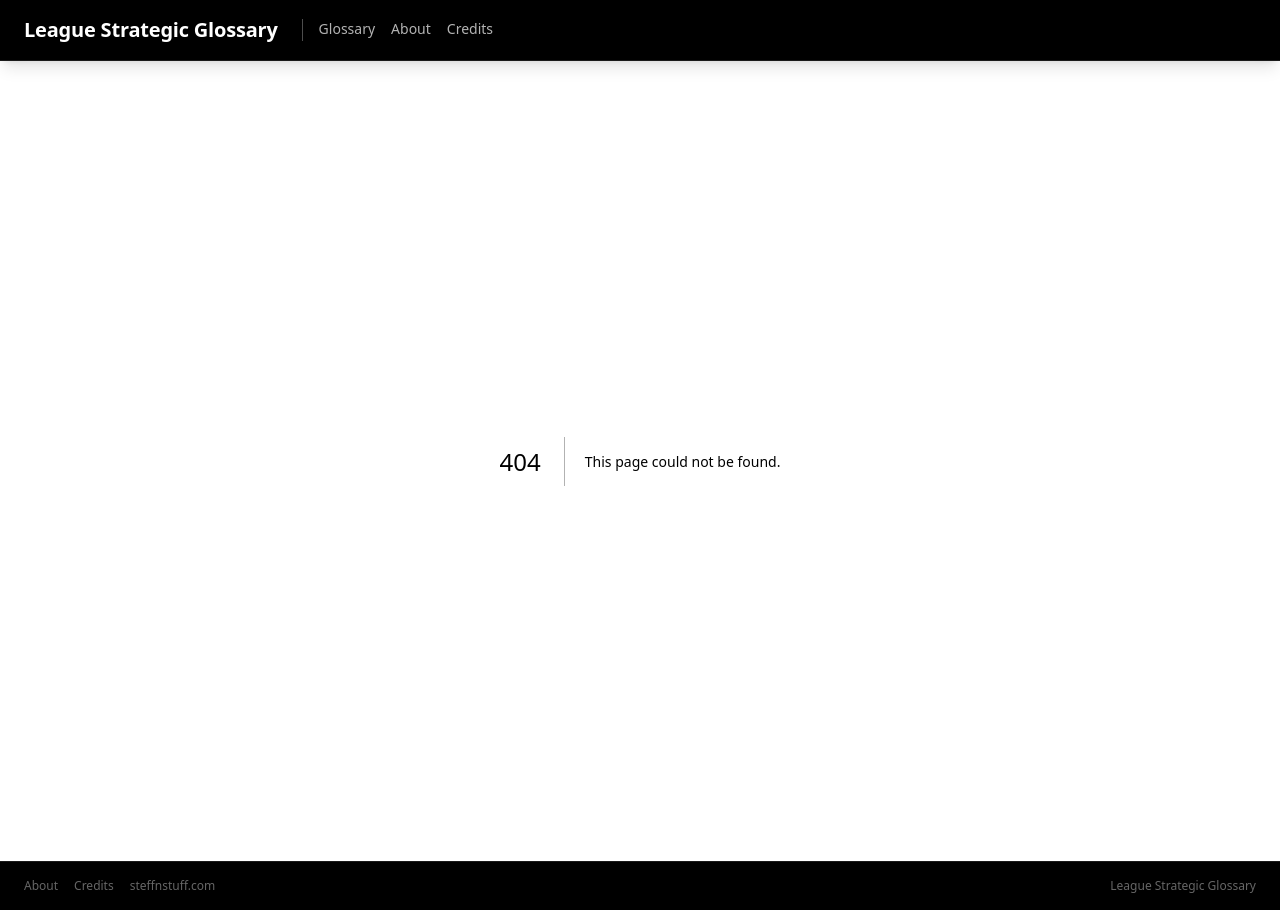
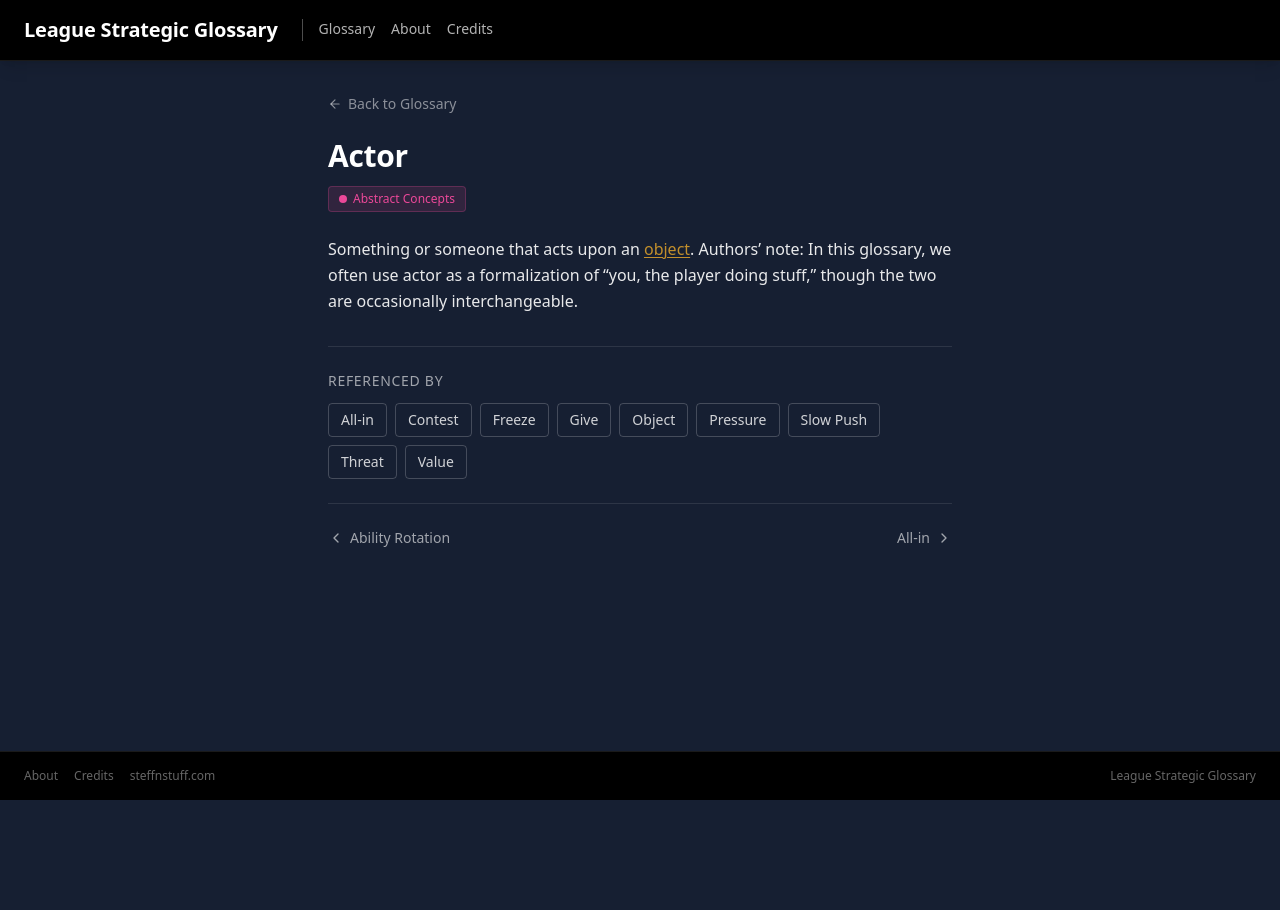
Before and after one commit to peachfuzzz/league-strategic-glossary, a Next.js app: page /term/actor in a window 1280 px wide. Before the commit this address had no page. After the commit the page ends 800 px from the top, so only its background shows below. Built offline with nearby package versions, Linux system fonts and the light colour scheme.

Commit message:
term pages
unique pages for each term for linking off, does not yet have og image generation, accessed by clicking on the title of the term

```diff
--- /dev/null
+++ b/src/app/term/[slug]/page.tsx
@@ -0,0 +1,94 @@
+import type { Metadata } from 'next';
+import { notFound } from 'next/navigation';
+import { glossaryData } from '@/data/glossaryData';
+import { getTagConfig } from '@/config/tags.config';
+import TermPageContent from '@/components/TermPageContent';
+
+interface TermPageProps {
+  params: Promise<{ slug: string }>;
+}
+
+export async function generateStaticParams() {
+  return glossaryData.map((term) => ({
+    slug: term.id,
+  }));
+}
+
+export async function generateMetadata({ params }: TermPageProps): Promise<Metadata> {
+  const { slug } = await params;
+  const term = glossaryData.find((t) => t.id === slug);
+
+  if (!term) {
+    return { title: 'Term Not Found' };
+  }
+
+  // Strip backticks and truncate definition for description
+  const cleanDefinition = term.definition.replace(/`([^`]+)`/g, '$1');
+  const description =
+    cleanDefinition.length > 160
+      ? cleanDefinition.substring(0, 157) + '...'
+      : cleanDefinition;
+
+  const tagLabels = term.tags
+    .map((t) => getTagConfig(t)?.label)
+    .filter(Boolean)
+    .join(', ');
+
+  return {
+    title: `${term.term} - League Strategic Glossary`,
+    description,
+    openGraph: {
+      title: term.term,
+      description,
+      url: `https://glossary.steffnstuff.com/term/${term.id}`,
+      siteName: 'League Strategic Glossary',
+      type: 'article',
+      tags: tagLabels ? [tagLabels] : undefined,
+    },
+    twitter: {
+      card: 'summary',
+      title: term.term,
+      description,
+    },
+  };
+}
+
+export default async function TermPage({ params }: TermPageProps) {
+  const { slug } = await params;
+  const term = glossaryData.find((t) => t.id === slug);
+
+  if (!term) {
+    notFound();
+  }
+
+  // Resolve manual links
+  const manualLinks = term.links
+    .map((id) => glossaryData.find((t) => t.id === id))
+    .filter((t): t is NonNullable<typeof t> => t !== undefined);
+
+  // Find terms that link back to this term
+  const backLinks = glossaryData.filter(
+    (t) =>
+      t.id !== term.id &&
+      (t.links.includes(term.id) || (t.autoLinks || []).includes(term.id))
+  );
+
+  // Alphabetical neighbors for prev/next navigation
+  const sorted = [...glossaryData].sort((a, b) =>
+    a.term.localeCompare(b.term)
+  );
+  const currentIndex = sorted.findIndex((t) => t.id === term.id);
+  const prevTerm = currentIndex > 0 ? sorted[currentIndex - 1] : null;
+  const nextTerm =
+    currentIndex < sorted.length - 1 ? sorted[currentIndex + 1] : null;
+
+  return (
+    <TermPageContent
+      term={term}
+      manualLinks={manualLinks}
+      backLinks={backLinks}
+      prevTerm={prevTerm}
+      nextTerm={nextTerm}
+    />
+  );
+}
--- a/src/components/GraphView.tsx
+++ b/src/components/GraphView.tsx
@@ -1,6 +1,7 @@
 'use client'
 
 import React, { useEffect, useRef } from 'react';
+import Link from 'next/link';
 import { X } from 'lucide-react';
 import { GlossaryTerm, tagColors } from '@/data/glossaryData';
 import { GRAPH_PHYSICS_CONFIG } from '@/config/graph.config';
@@ -659,8 +660,10 @@ export default function GraphView({
         <div className="absolute bottom-6 right-6 bg-[#1e2d45] border border-[rgba(255,255,255,0.2)] rounded shadow-paper-lg p-5 max-w-sm">
           <div className="flex items-start justify-between gap-3 mb-3">
             <div className="flex-1">
-              <h3 className="text-xl font-display text-white leading-tight">
-                {selectedNode.term}
+              <h3 className="text-xl font-display leading-tight">
+                <Link href={`/term/${selectedNode.id}`} className="text-white hover:text-[#c28f2c] transition-colors">
+                  {selectedNode.term}
+                </Link>
               </h3>
               {selectedNode.alternates && selectedNode.alternates.length > 0 && (
                 <p className="text-xs text-[rgba(255,255,255,0.5)] italic mt-1 font-light">
--- a/src/components/ListView.tsx
+++ b/src/components/ListView.tsx
@@ -1,6 +1,7 @@
 'use client'
 
 import React from 'react';
+import Link from 'next/link';
 import { Search } from 'lucide-react';
 import { GlossaryTerm, tagColors } from '@/data/glossaryData';
 
@@ -149,7 +150,11 @@ export default function ListView({
             >
               <div className="flex items-start justify-between gap-3 mb-3">
                 <div className="flex-1">
-                  <h3 className="text-lg font-display text-white">{term.term}</h3>
+                  <h3 className="text-lg font-display">
+                    <Link href={`/term/${term.id}`} className="text-white hover:text-[#c28f2c] transition-colors">
+                      {term.term}
+                    </Link>
+                  </h3>
                   {term.alternates && term.alternates.length > 0 && (
                     <p className="text-xs text-[rgba(255,255,255,0.5)] italic mt-1 font-light">
                       Also: {term.alternates.join(', ')}
--- /dev/null
+++ b/src/components/TermPageContent.tsx
@@ -0,0 +1,218 @@
+'use client';
+
+import Link from 'next/link';
+import { ChevronLeft, ChevronRight, ArrowLeft } from 'lucide-react';
+import { GlossaryTerm, glossaryData } from '@/data/glossaryData';
+import { getTagConfig } from '@/config/tags.config';
+
+interface TermPageContentProps {
+  term: GlossaryTerm;
+  manualLinks: GlossaryTerm[];
+  backLinks: GlossaryTerm[];
+  prevTerm: GlossaryTerm | null;
+  nextTerm: GlossaryTerm | null;
+}
+
+function renderDefinition(term: GlossaryTerm) {
+  // Strip backticks from the definition for display
+  const displayDefinition = term.definition.replace(/`([^`]+)`/g, '$1');
+
+  if (!term.autoLinks || term.autoLinks.length === 0) {
+    return <p className="text-white/90 leading-relaxed text-base">{displayDefinition}</p>;
+  }
+
+  // Build a map of term IDs to their display names and patterns
+  const linkMap = new Map<string, { term: GlossaryTerm; patterns: RegExp[] }>();
+  term.autoLinks.forEach((linkId) => {
+    const linkedTerm = glossaryData.find((t) => t.id === linkId);
+    if (linkedTerm) {
+      const patterns: RegExp[] = [];
+      const escapedTerm = linkedTerm.term.replace(/[.*+?^${}()|[\]\\]/g, '\\$&');
+      patterns.push(new RegExp(`\\b${escapedTerm}\\b`, 'gi'));
+
+      if (linkedTerm.alternates && linkedTerm.alternates.length > 0) {
+        linkedTerm.alternates.forEach((alternate) => {
+          const escapedAlt = alternate.replace(/[.*+?^${}()|[\]\\]/g, '\\$&');
+          patterns.push(new RegExp(`\\b${escapedAlt}\\b`, 'gi'));
+        });
+      }
+
+      linkMap.set(linkId, { term: linkedTerm, patterns });
+    }
+  });
+
+  // Find all matches and their positions
+  const matches: Array<{ start: number; end: number; linkId: string; text: string }> = [];
+  linkMap.forEach((value, linkId) => {
+    value.patterns.forEach((pattern) => {
+      let match;
+      while ((match = pattern.exec(displayDefinition)) !== null) {
+        matches.push({
+          start: match.index,
+          end: match.index + match[0].length,
+          linkId,
+          text: match[0],
+        });
+      }
+    });
+  });
+
+  matches.sort((a, b) => a.start - b.start);
+
+  const parts: React.ReactNode[] = [];
+  let lastIndex = 0;
+
+  matches.forEach((match, i) => {
+    if (match.start < lastIndex) return;
+
+    if (match.start > lastIndex) {
+      parts.push(displayDefinition.substring(lastIndex, match.start));
+    }
+
+    parts.push(
+      <Link
+        key={`${match.linkId}-${i}`}
+        href={`/term/${match.linkId}`}
+        className="text-[#c28f2c] hover:text-[#d4a03d] underline decoration-1 underline-offset-2 transition-colors"
+      >
+        {match.text}
+      </Link>
+    );
+
+    lastIndex = match.end;
+  });
+
+  if (lastIndex < displayDefinition.length) {
+    parts.push(displayDefinition.substring(lastIndex));
+  }
+
+  return <p className="text-white/90 leading-relaxed text-base">{parts}</p>;
+}
+
+export default function TermPageContent({
+  term,
+  manualLinks,
+  backLinks,
+  prevTerm,
+  nextTerm,
+}: TermPageContentProps) {
+  const tagConfigs = term.tags
+    .map((t) => getTagConfig(t))
+    .filter((c): c is NonNullable<typeof c> => c !== undefined);
+
+  return (
+    <div className="bg-[#161f32] flex-1">
+      <div className="max-w-2xl mx-auto px-6 py-8">
+        {/* Back to glossary */}
+        <Link
+          href="/"
+          className="inline-flex items-center gap-1.5 text-sm text-white/50 hover:text-[#c28f2c] transition-colors mb-6"
+        >
+          <ArrowLeft size={14} />
+          Back to Glossary
+        </Link>
+
+        {/* Term header */}
+        <h1 className="text-3xl font-display text-white mb-3">{term.term}</h1>
+
+        {/* Alternates */}
+        {term.alternates && term.alternates.length > 0 && (
+          <p className="text-white/50 text-sm mb-4">
+            Also known as: {term.alternates.join(', ')}
+          </p>
+        )}
+
+        {/* Tags */}
+        <div className="flex flex-wrap gap-2 mb-6">
+          {tagConfigs.map((tag) => (
+            <Link
+              key={tag.id}
+              href={`/?tag=${tag.id}`}
+              className="flex items-center gap-1.5 px-2.5 py-1 rounded text-xs transition-colors hover:brightness-110"
+              style={{
+                backgroundColor: `${tag.color}20`,
+                color: tag.color,
+                border: `1px solid ${tag.color}40`,
+              }}
+            >
+              <span
+                className="w-2 h-2 rounded-full"
+                style={{ backgroundColor: tag.color }}
+              />
+              {tag.label}
+            </Link>
+          ))}
+        </div>
+
+        {/* Definition */}
+        <div className="mb-8">{renderDefinition(term)}</div>
+
+        {/* Related terms (manual links) */}
+        {manualLinks.length > 0 && (
+          <div className="mb-6 pt-6 border-t border-white/10">
+            <h2 className="text-sm font-medium text-white/60 uppercase tracking-wider mb-3">
+              Also see
+            </h2>
+            <div className="flex flex-wrap gap-2">
+              {manualLinks.map((linked) => (
+                <Link
+                  key={linked.id}
+                  href={`/term/${linked.id}`}
+                  className="px-3 py-1.5 text-sm rounded border border-white/20 text-white/80 hover:border-[#c28f2c] hover:text-[#c28f2c] transition-colors"
+                >
+                  {linked.term}
+                </Link>
+              ))}
+            </div>
+          </div>
+        )}
+
+        {/* Back links (terms that reference this one) */}
+        {backLinks.length > 0 && (
+          <div className="mb-6 pt-6 border-t border-white/10">
+            <h2 className="text-sm font-medium text-white/60 uppercase tracking-wider mb-3">
+              Referenced by
+            </h2>
+            <div className="flex flex-wrap gap-2">
+              {backLinks.map((bl) => (
+                <Link
+                  key={bl.id}
+                  href={`/term/${bl.id}`}
+                  className="px-3 py-1.5 text-sm rounded border border-white/20 text-white/80 hover:border-[#c28f2c] hover:text-[#c28f2c] transition-colors"
+                >
+                  {bl.term}
+                </Link>
+              ))}
+            </div>
+          </div>
+        )}
+
+        {/* Prev/Next navigation */}
+        <div className="flex items-center justify-between pt-6 border-t border-white/10">
+          {prevTerm ? (
+            <Link
+              href={`/term/${prevTerm.id}`}
+              className="flex items-center gap-1.5 text-sm text-white/60 hover:text-[#c28f2c] transition-colors"
+            >
+              <ChevronLeft size={16} />
+              {prevTerm.term}
+            </Link>
+          ) : (
+            <span />
+          )}
+          {nextTerm ? (
+            <Link
+              href={`/term/${nextTerm.id}`}
+              className="flex items-center gap-1.5 text-sm text-white/60 hover:text-[#c28f2c] transition-colors"
+            >
+              {nextTerm.term}
+              <ChevronRight size={16} />
+            </Link>
+          ) : (
+            <span />
+          )}
+        </div>
+      </div>
+    </div>
+  );
+}
```
Also changed, not shown: 1 other file (tests, documents, lock files or other folders).
